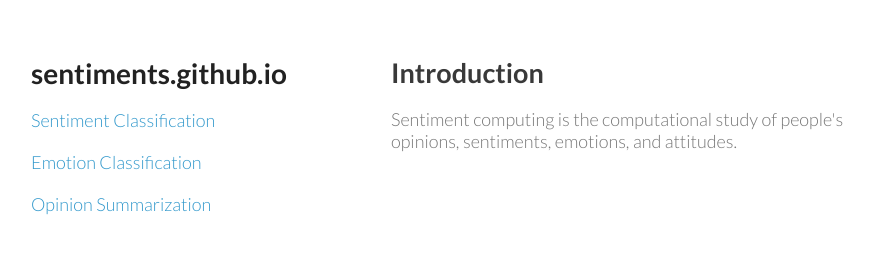
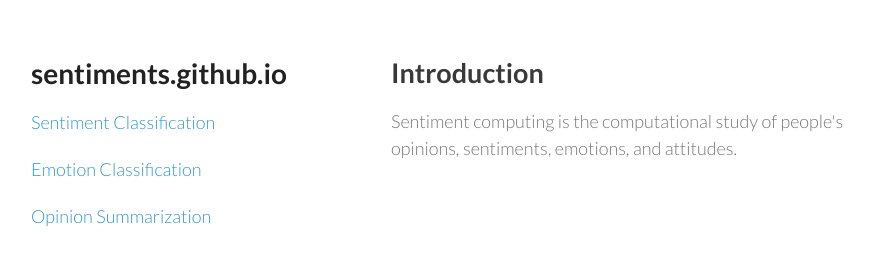
Before and after one commit to sentiments/sentiments.github.io, a plain HTML site: page index.html in a window 1280 px wide. Shown: the whole page, without its empty margins (179-1053 px from the left). Drawn offline with Linux system fonts and the light colour scheme.

Commit message:
Update styles.css

```diff
--- a/stylesheets/styles.css
+++ b/stylesheets/styles.css
@@ -2,7 +2,7 @@
 
 body {
   padding:50px;
-  font:18px Lato, "Helvetica Neue", Helvetica, Arial, sans-serif;
+  font:18px/1.5 Lato, "Helvetica Neue", Helvetica, Arial, sans-serif;
   color:#777;
   font-weight:300;
 }
```
